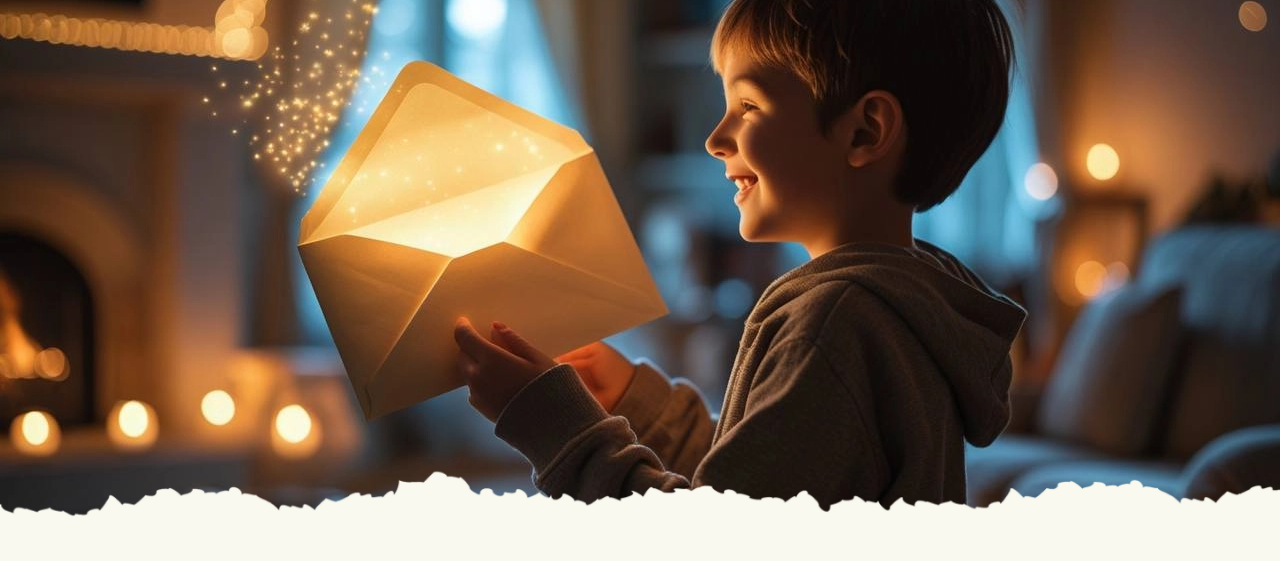
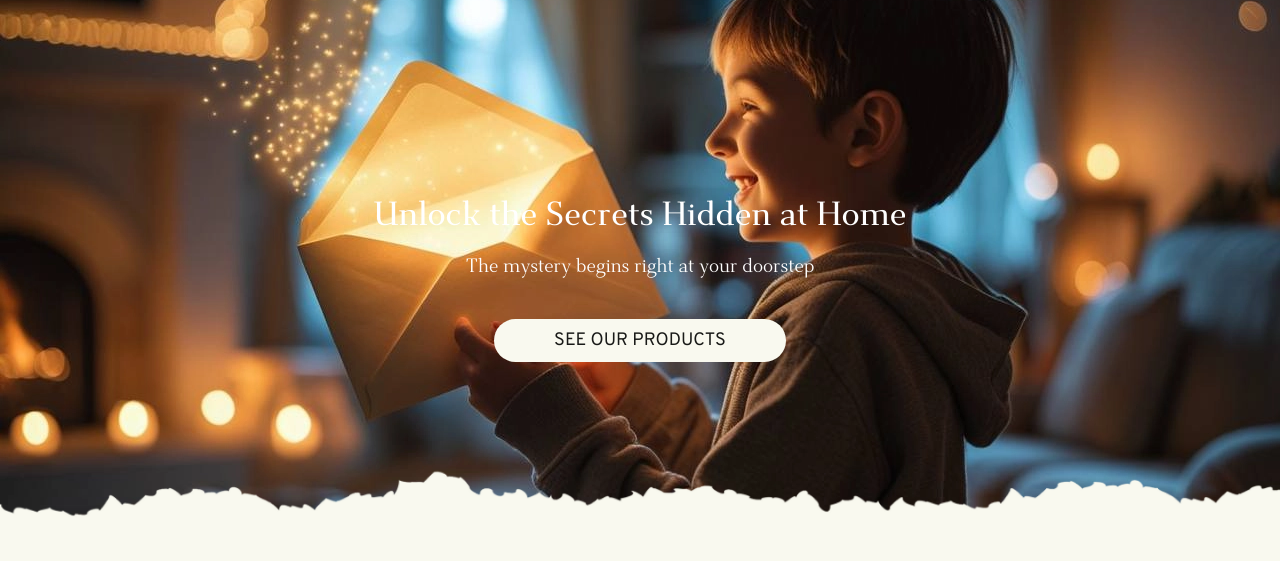
Before and after one commit to darina1970/Quests, a PHP site: page / in a window 1280 px wide. Shown: the top 561 px of the page. Run offline with PHP 8.4, Linux system fonts and the light colour scheme.

Commit message:
first commit: create Hero section structure, add styles

```diff
--- a/index.html
+++ b/index.html
@@ -15,6 +15,11 @@
     <main>
         <section class="hero section-decorated-light" id="hero">
             <img class="hero__bg" src="./assets/images/hero.webp">
+            <div class="hero__content">
+                <h1 class="hero__title">Unlock the Secrets Hidden at Home</h1>
+                <p class="hero__subtitle">The mystery begins right at your doorstep</p>
+                <a href="#products" class="btn btn-hero">See Our Products</a>
+            </div>
         </section>
         <section class="products section-common" id="products">
             <div class="products__wrapper container">
--- a/styles/style.css
+++ b/styles/style.css
@@ -243,7 +243,7 @@ button {
 
 /* Кнопка для секции Hero */
 .btn-hero {
-    /* padding: 10px 60px; */
+    padding: 10px 60px;
     border: none;
     text-transform: uppercase;
 }
@@ -342,6 +342,28 @@ button {
 /* Header */
 
 /* Hero */
+.hero__content {
+    position: relative;
+    z-index: 1;
+    max-width: 900px;
+    margin: 0 auto;
+    padding-top: clamp(100px, 20vw, 200px);
+    text-align: center;
+    color: var(--color-white);
+}
+
+.hero__title {
+    font-family: var(--font-heading);
+    font-size: clamp(32px, 2.604vw, 50px);
+    font-weight: var(--font-weight-bold);
+    margin-bottom: 20px;
+}
+
+.hero__subtitle {
+    font-family: var(--font-heading);
+    font-size: clamp(18px, 1.5vw, 24px);
+    margin-bottom: 40px;
+}
 
 /* Products */
 
```
